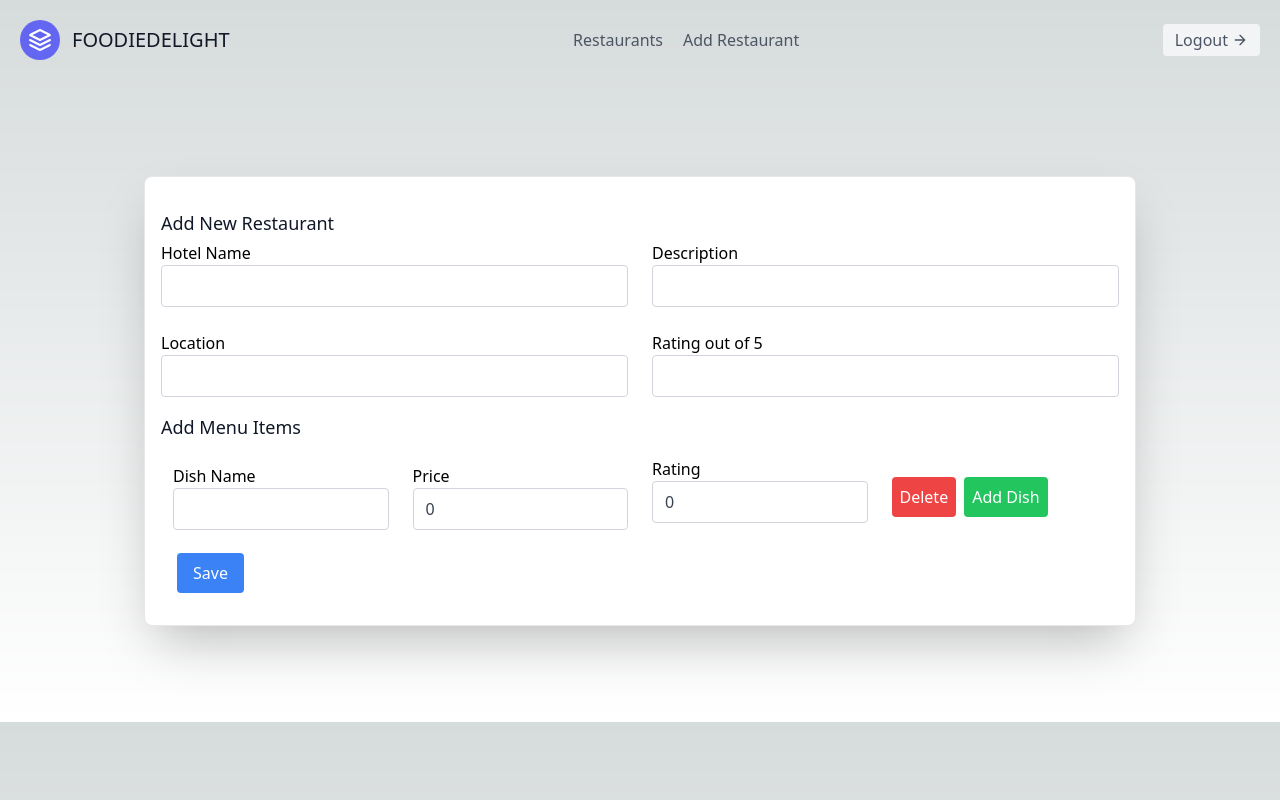
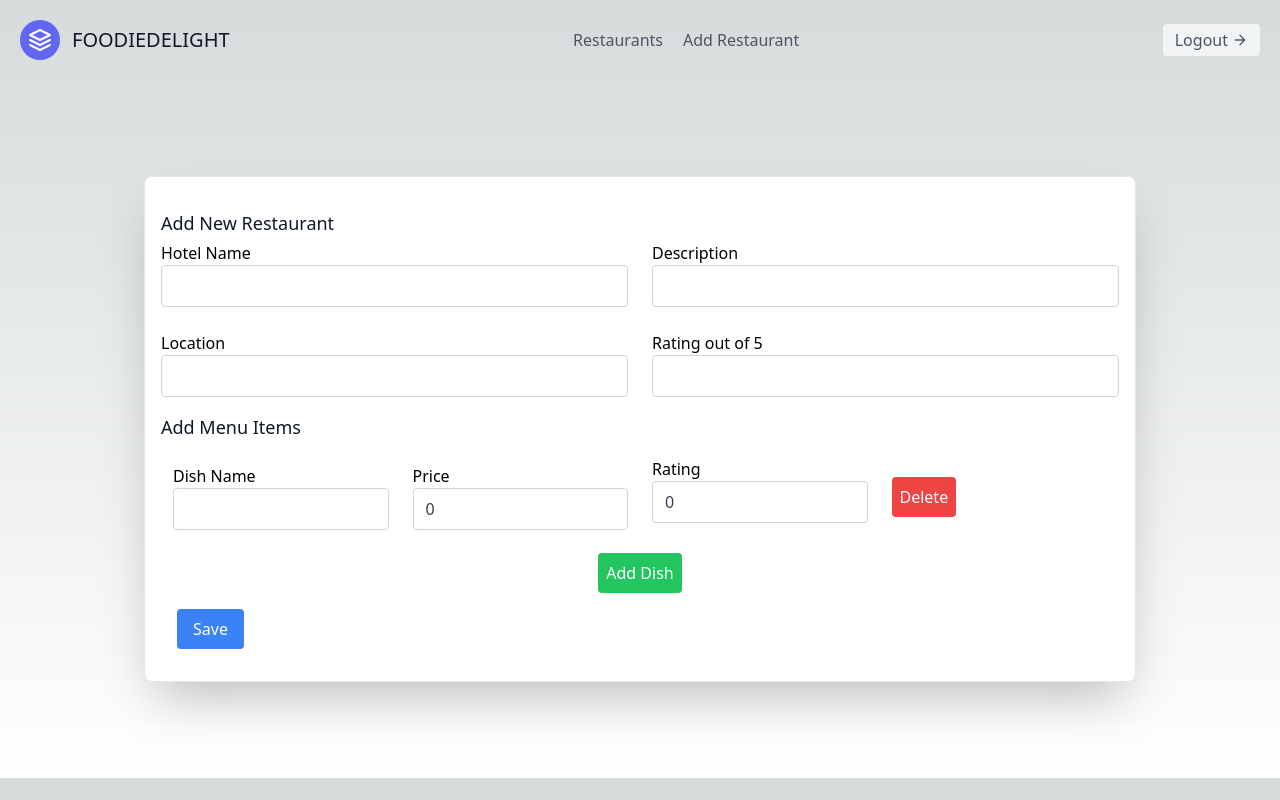
Before and after one commit to Irayya-Hiremath/RestaurantAppFrontEnd, a Next.js app: page /restaurants/addNewRestaurants in a window 1280 px wide. Built offline with nearby package versions, Linux system fonts and the light colour scheme.

Commit message:
updated button position

```diff
--- a/src/components/CreateRestaurant.js
+++ b/src/components/CreateRestaurant.js
@@ -233,16 +233,20 @@ export default function CreateRestaurant() {
                   >
                     Delete
                   </button>
-                  <button
+
+                </div>
+              </div>
+            ))}
+            <div className="flex justify-center">
+            <button
                     type="button"
                     onClick={handleAddDish}
                     className="bg-green-500 text-white rounded p-2"
                   >
                     Add Dish
                   </button>
-                </div>
-              </div>
-            ))}
+            </div>
+
             <button
               type="submit"
               className="bg-blue-500 text-white rounded p-2 px-4 mx-4"
--- a/src/pages/restaurants/restaurantDetails.js
+++ b/src/pages/restaurants/restaurantDetails.js
@@ -68,7 +68,7 @@ export default function RestaurantDetail() {
             onClick={() => {
               deleteRestaurantData(restaurantDetail._id);
             }}
-            className="flex mx-auto mx-2 text-white bg-red-600 border-0 py-2 px-8 focus:outline-none hover:bg-red-700 rounded text-lg"
+            className="flex  mx-2 text-white bg-red-600 border-0 py-2 px-8 focus:outline-none hover:bg-red-700 rounded text-lg"
           >
             Delete Restaurant
           </button>
```
